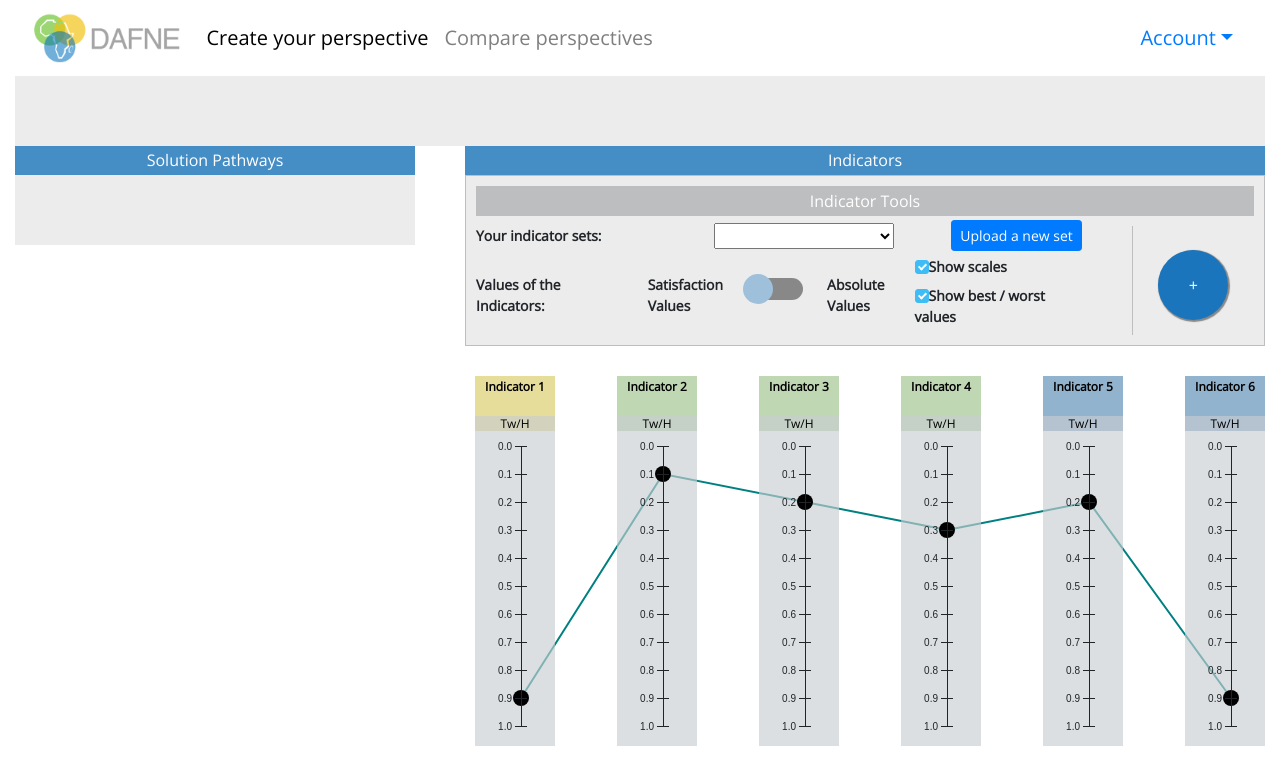
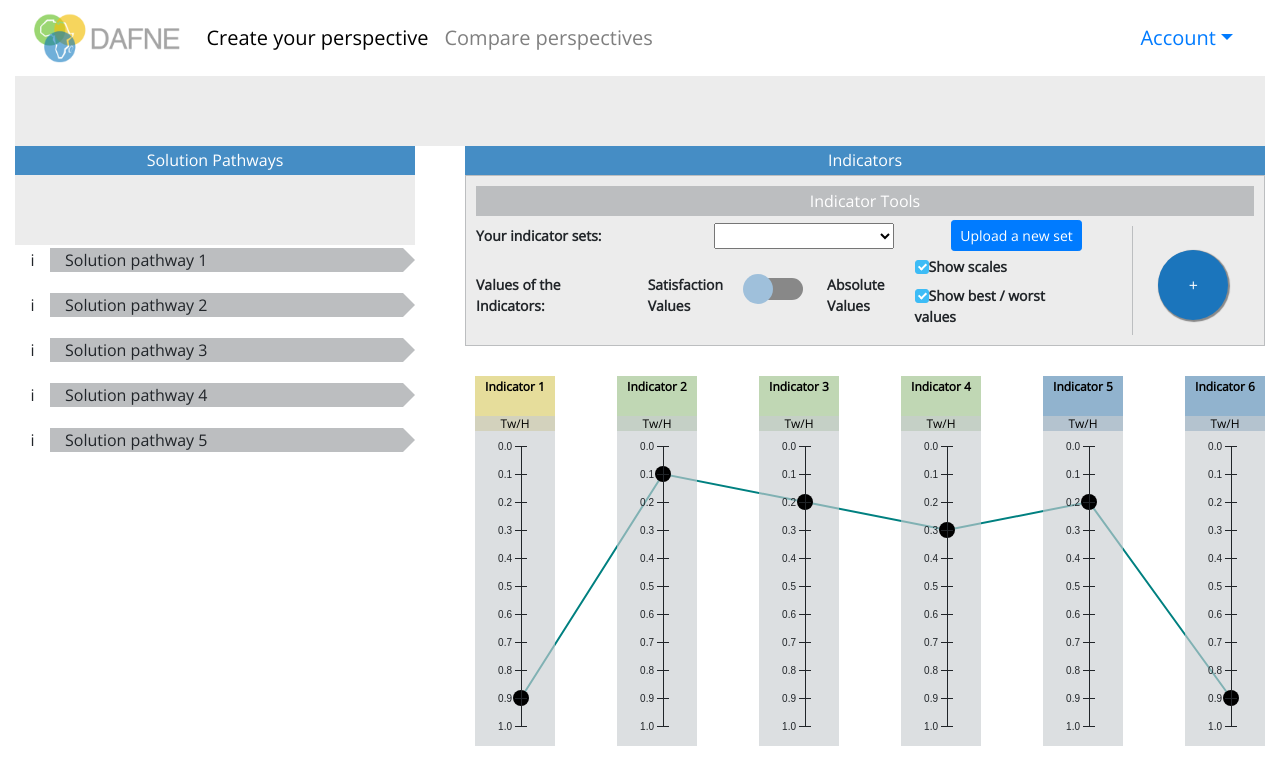
Before and after one commit to panzerfausten/DAFNE, a React (Create React App) app in the folder dafne/: page /app in a window 1280 px wide. Shown: the top 784 px of the page. Built offline with nearby package versions, Linux system fonts and the light colour scheme.

Commit message:
added pathways list

```diff
--- a/dafne/src/components/CreatePerspective.js
+++ b/dafne/src/components/CreatePerspective.js
@@ -1,6 +1,7 @@
 import React from 'react';
 import DafnePlot from "../components/DafnePlot";
 import IndicatorTools from '../components/IndicatorTools';
+import PathwaysList from '../components/PathwaysList';
 
 class CreatePerspective extends React.Component {
   handleChange(event) {
@@ -19,6 +20,7 @@ class CreatePerspective extends React.Component {
                 <div className="widget_content">
                   <div className="filters_area">
                   </div>
+                  <PathwaysList></PathwaysList>
                 </div>
               </div>
               <div className="widget" style={{flex:2,paddingLeft: 50}}>
--- /dev/null
+++ b/dafne/src/components/Pathway.js
@@ -0,0 +1,21 @@
+import React from 'react';
+import "../style/style.scss";
+
+class Pathway extends React.Component {
+  render(){
+    return (
+      <div style={{alignItems:"center",marginBottom:15,height:30,display:"flex",flexDirection:"row",justifyContent:"space-between"}}>
+        <div style={{width:35,display:"flex",justifyContent:"center",alignItems:"center"}}>
+          i
+        </div>
+        <div style={{flex:1,backgroundColor:"#bcbec0",paddingLeft:15}}>
+          {`Solution pathway ${this.props.item}`}
+        </div>
+        <div className="arrow-right">
+        </div>
+      </div>
+
+    );
+  }
+}
+export default Pathway;
--- /dev/null
+++ b/dafne/src/components/PathwaysList.js
@@ -0,0 +1,34 @@
+import React from 'react';
+import Pathway from "./Pathway.js";
+class PathwaysList extends React.Component {
+  constructor(){
+    super();
+    this.state = {
+      pathways : [1,2,3,4,5]
+    }
+  }
+  render(){
+    const pathways = this.state.pathways;
+    return (
+        <div>
+        {
+          pathways.map((item,index) => (
+            <Pathway item={item} key={index}></Pathway>
+          ))
+        }
+        </div>
+    );
+  }
+}
+export default PathwaysList;
+// {companies.map((item,index) =>
+//   (
+//     <KCompanyRow key={index}
+//                  company={item}
+//                  user={this.props.user}
+//                  shortView={this.props.shortView}
+//                  viewLabel={this.props.viewLabel}
+//                  onClickCompany={(company) => this.props.onClickCompany(company)}
+//     />
+//   )
+// )}
--- a/dafne/src/style/style.scss
+++ b/dafne/src/style/style.scss
@@ -212,3 +212,11 @@ input{
 .circular_button:hover{
   background-color: #0d5288;
 }
+
+.arrow-right {
+width: 0;
+height: 0;
+border-top: 12px solid transparent;
+border-bottom: 12px solid transparent;
+border-left: 12px solid #bcbec0;;
+}
```
